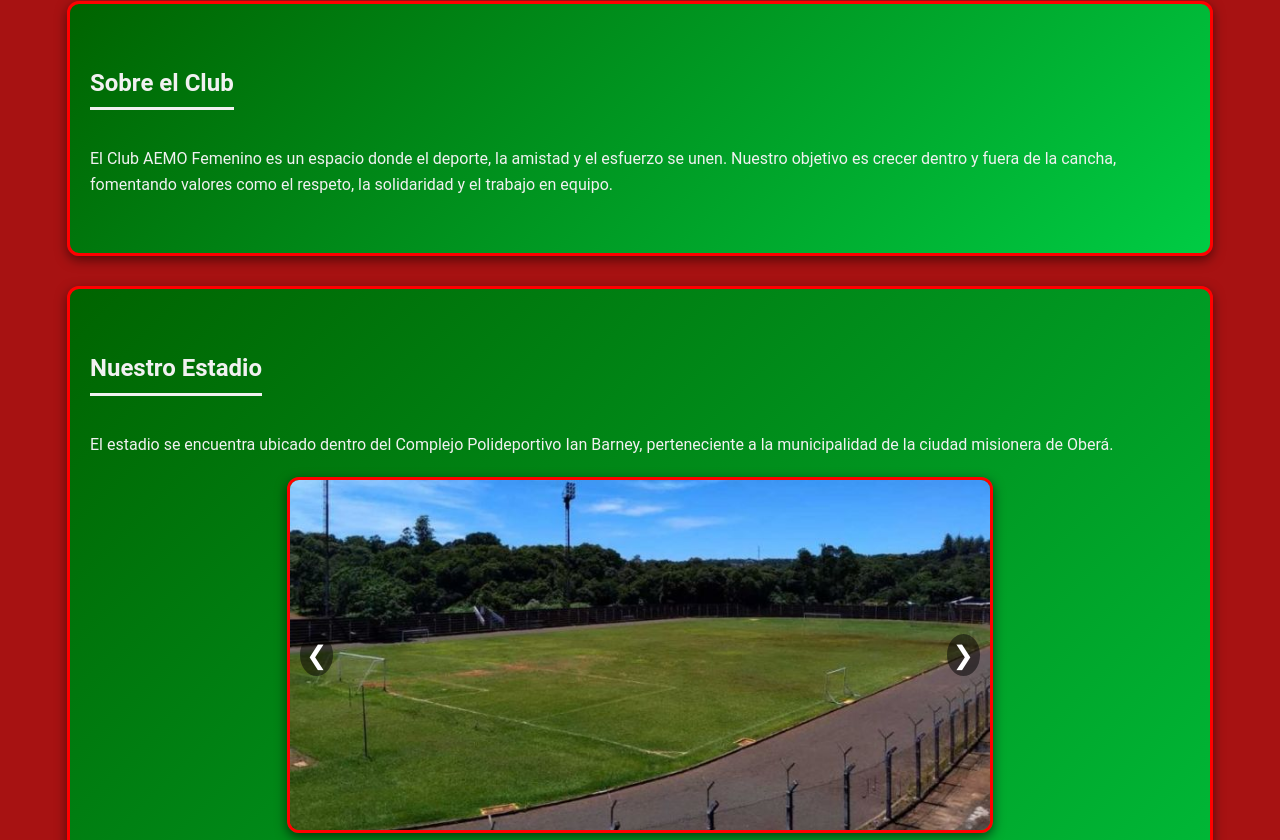
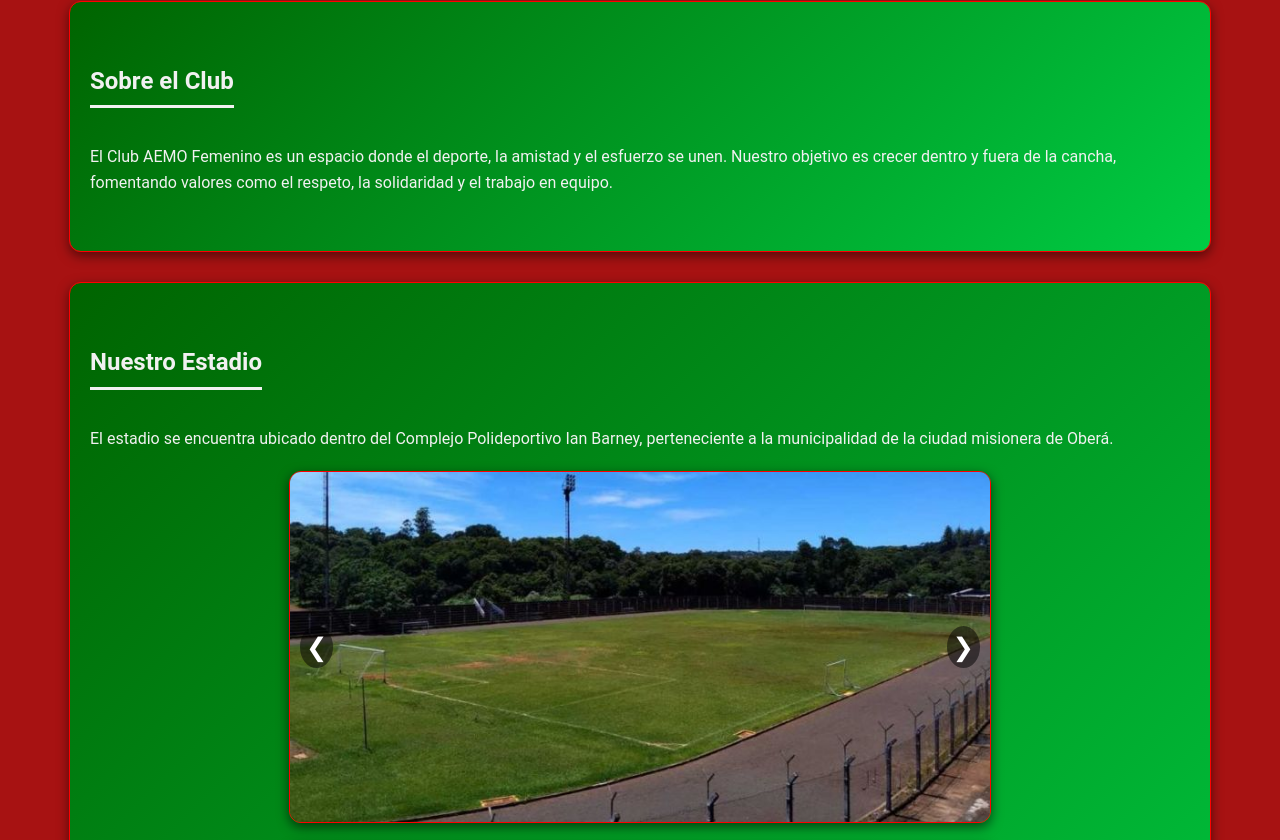
Before and after one commit to CristianLorenzo11/aemo, a plain HTML site: page index.html in a window 1280 px wide. Shown: the part 156-996 px from the top of the page. Drawn offline with Linux system fonts and the light colour scheme; grey boxes are pictures that could not be loaded.

Commit message:
Add files via upload

```diff
--- a/index.html
+++ b/index.html
@@ -52,7 +52,7 @@
       margin: 30px auto;
       text-align: left;
       border-radius: 12px;
-      border: 3px solid red;
+      border: 1px solid red;
       box-shadow: 0 4px 12px rgba(0,0,0,0.5);
     }
     section:nth-child(odd) {
@@ -82,7 +82,7 @@
   max-width: 250px; /* evita que se agrande demasiado */
   background-color: rgba(0,0,0,0.4);
   border-radius: 12px;
-  border: 3px solid red;
+  border: 1px solid red;
   box-shadow: 0 4px 12px rgba(0,0,0,0.5);
   overflow: hidden;
   transition: transform 0.3s, box-shadow 0.3s;
@@ -109,7 +109,7 @@
       position: relative;
       max-width: 700px;
       margin: 20px auto;
-      border: 3px solid red;
+      border: 1px solid red;
       border-radius: 12px;
       overflow: hidden;
       box-shadow: 0 4px 12px rgba(0,0,0,0.6);
```
